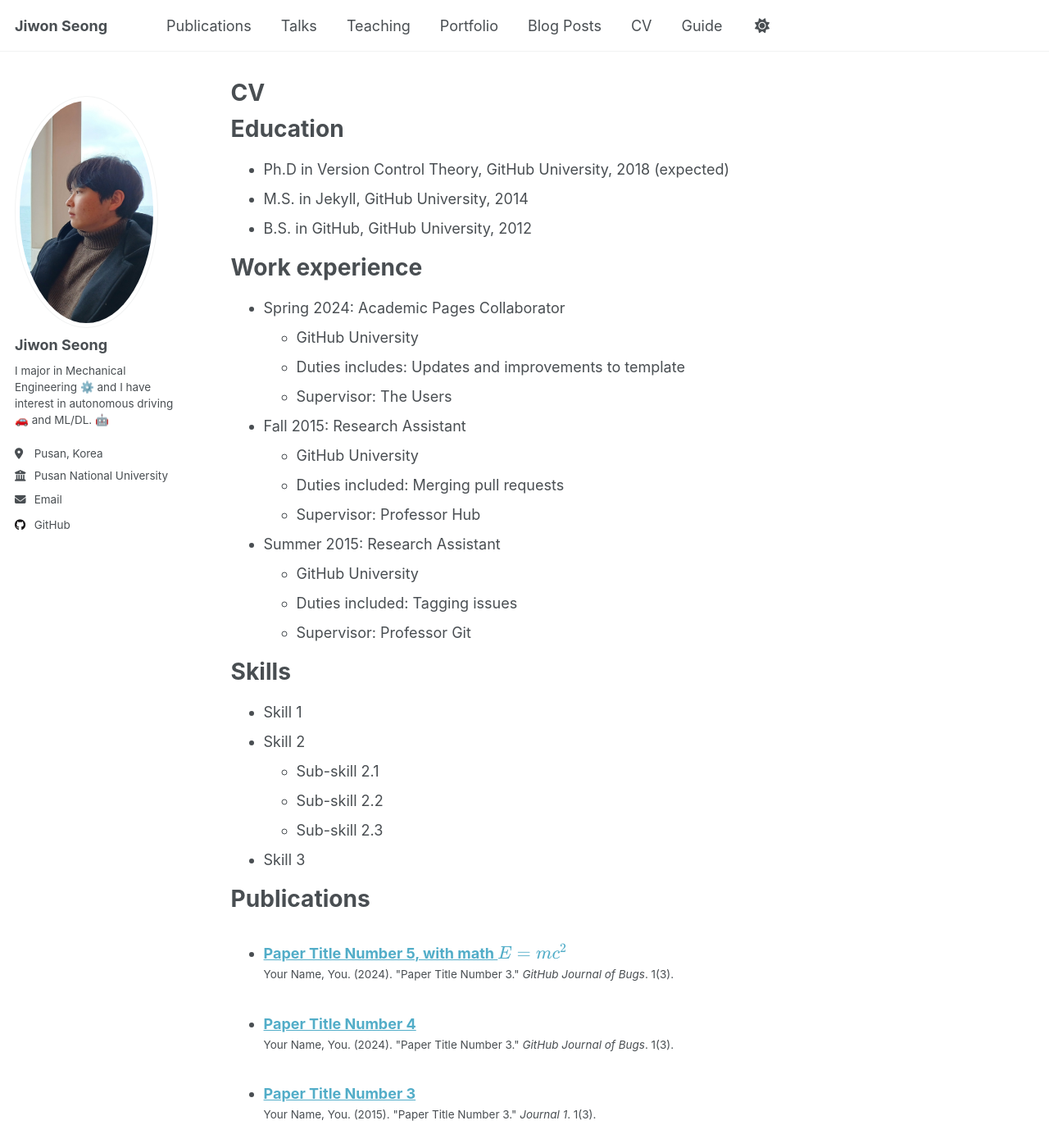
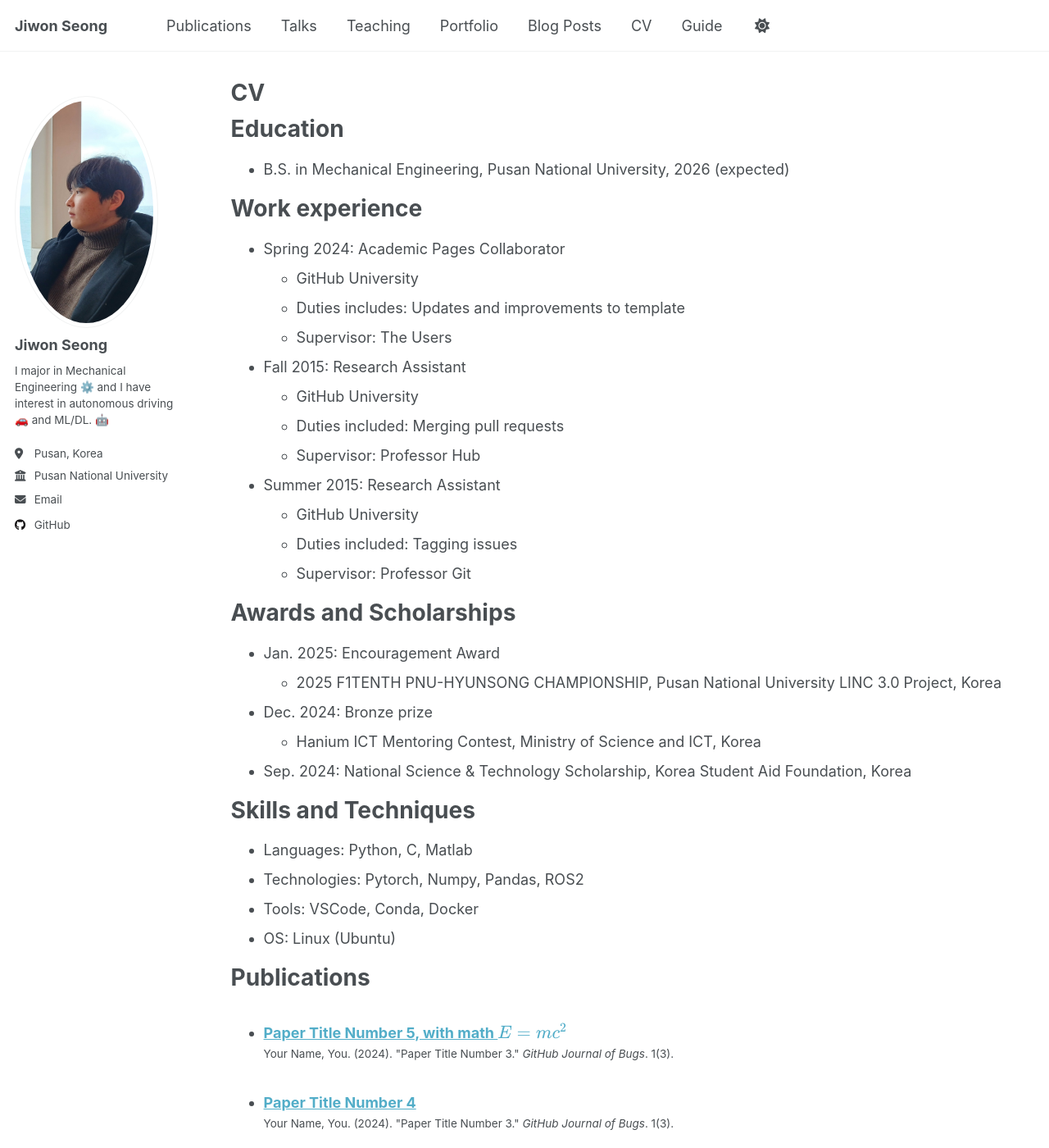
Before and after one commit to sjw310/sjw310.github.io, a Jekyll site: the page built from _pages/cv.md, in a window 1280 px wide and 1400 px high. Shown: the whole window at 82% size. Built offline with Jekyll 4.4.1, drawn with Linux system fonts in a browser that asks for light colours; a script that is not in the unit is left out.

```diff
--- a/_pages/cv.md
+++ b/_pages/cv.md
@@ -11,9 +11,7 @@ redirect_from:
 
 Education
 ======
-* Ph.D in Version Control Theory, GitHub University, 2018 (expected)
-* M.S. in Jekyll, GitHub University, 2014
-* B.S. in GitHub, GitHub University, 2012
+* B.S. in Mechanical Engineering, Pusan National University, 2026 (expected)
 
 Work experience
 ======
@@ -32,14 +30,20 @@ Work experience
   * Duties included: Tagging issues
   * Supervisor: Professor Git
 
-Skills
+Awards and Scholarships
 ======
-* Skill 1
-* Skill 2
-  * Sub-skill 2.1
-  * Sub-skill 2.2
-  * Sub-skill 2.3
-* Skill 3
+* Jan. 2025: Encouragement Award
+  * 2025 F1TENTH PNU-HYUNSONG CHAMPIONSHIP, Pusan National University LINC 3.0 Project, Korea
+* Dec. 2024: Bronze prize
+  * Hanium ICT Mentoring Contest, Ministry of Science and ICT, Korea
+* Sep. 2024: National Science & Technology Scholarship, Korea Student Aid Foundation, Korea
+
+Skills and Techniques
+======
+* Languages: Python, C, Matlab
+* Technologies: Pytorch, Numpy, Pandas, ROS2
+* Tools: VSCode, Conda, Docker
+* OS: Linux (Ubuntu)
 
 Publications
 ======
```
